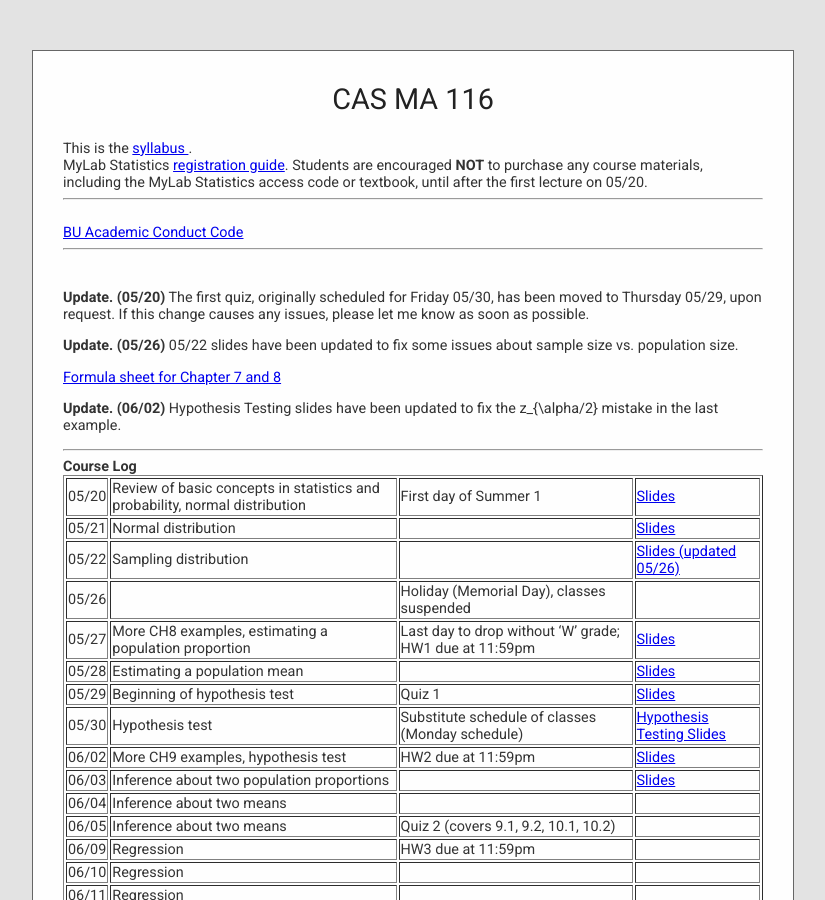
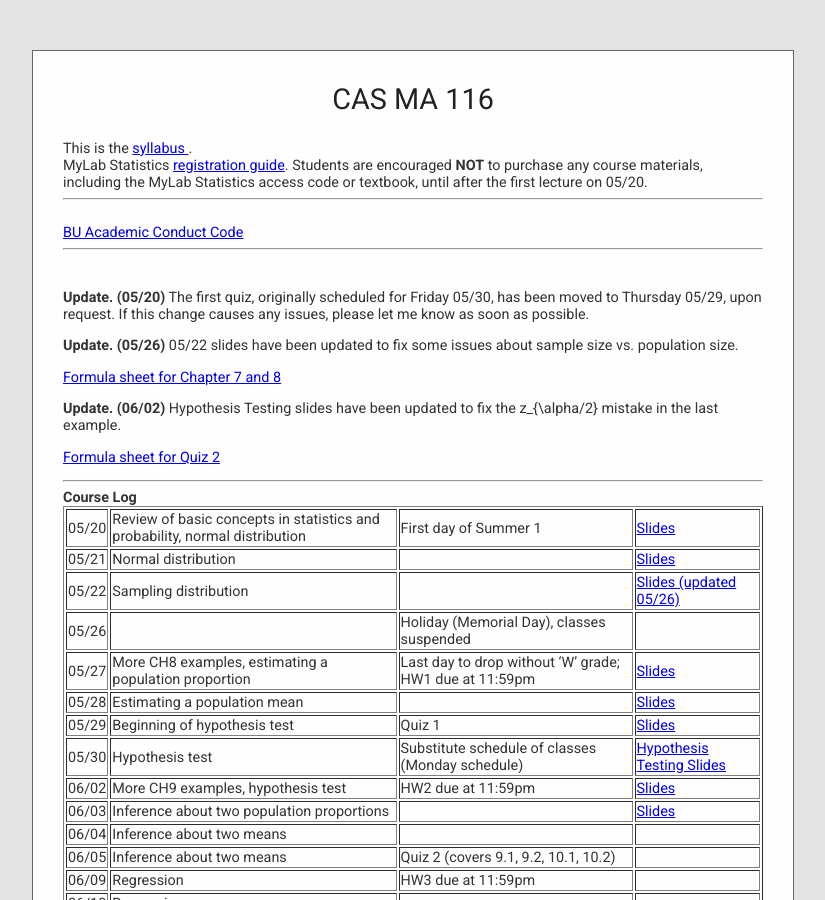
Before and after one commit to cesail/cesail.github.io, a Jekyll site: the page built from courses/25s1ma116/index.html, in a window 1280 px wide and 900 px high. Shown: the whole window, without its empty margins (227-1052 px from the left). Built offline with Jekyll 4.4.1, drawn with Linux system fonts in a browser that asks for light colours; some web fonts are replaced; a script that is not in the unit is left out.

Commit message:
Update index.html

```diff
--- a/courses/25s1ma116/index.html
+++ b/courses/25s1ma116/index.html
@@ -82,6 +82,9 @@
 
 <p><b>Update. (06/02)</b>  Hypothesis Testing slides have been updated to fix the z_{\alpha/2} mistake in the last example.
 </p>
+
+<p> <a href="formula2.pdf"> Formula sheet for Quiz 2 </a></p>
+
 <hr>
 <b> Course Log</b> <br>
 
```
